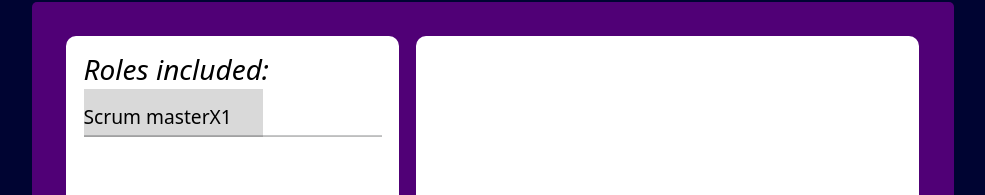
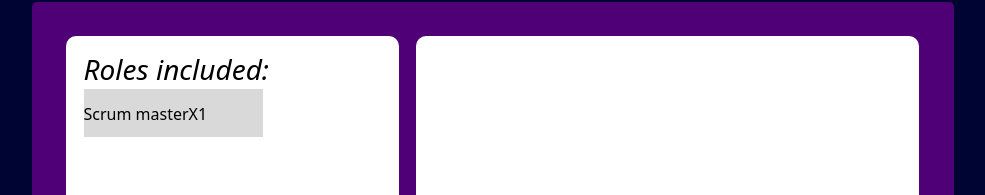
Before and after one commit to marcoolucio17/PathExplorer, a React (Vite) app: page /manager/dashboard/crearproyecto2 in a window 1280 px wide. Shown: the part 94-289 px from the top of the page, without its empty margins (147-1132 px from the left). Built offline with nearby package versions, Linux system fonts and the light colour scheme.

Commit message:
crear proyecto manager avance parte 2

```diff
--- a/src/pages/manager/CrearProyecto/ManagerCrearProyecto2.css
+++ b/src/pages/manager/CrearProyecto/ManagerCrearProyecto2.css
@@ -61,17 +61,9 @@
     background-color: #D9D9D9;
 }
 .rol-seleccionado h3 {
-    font-size: 1.2em;
+    font-size: 1em;
     font-weight: normal;
     text-align: left;
     height: 1vh;
     color: #000000;
 }
-
-.linea {
-    width: 100%;
-    height: 0.1em;
-    background-color: #000000;
-    margin-top: 1%;
-    margin-bottom: 1%;
-}
--- a/src/pages/manager/CrearProyecto/ManagerCrearProyecto2.jsx
+++ b/src/pages/manager/CrearProyecto/ManagerCrearProyecto2.jsx
@@ -20,7 +20,6 @@ export const ManagerCrearProyecto2 = () => {
                             </div>
 
                         </div>
-                        <hr className='linea'/>
                     </div>
                     <div className= "rol-seleccionar">
 
```
